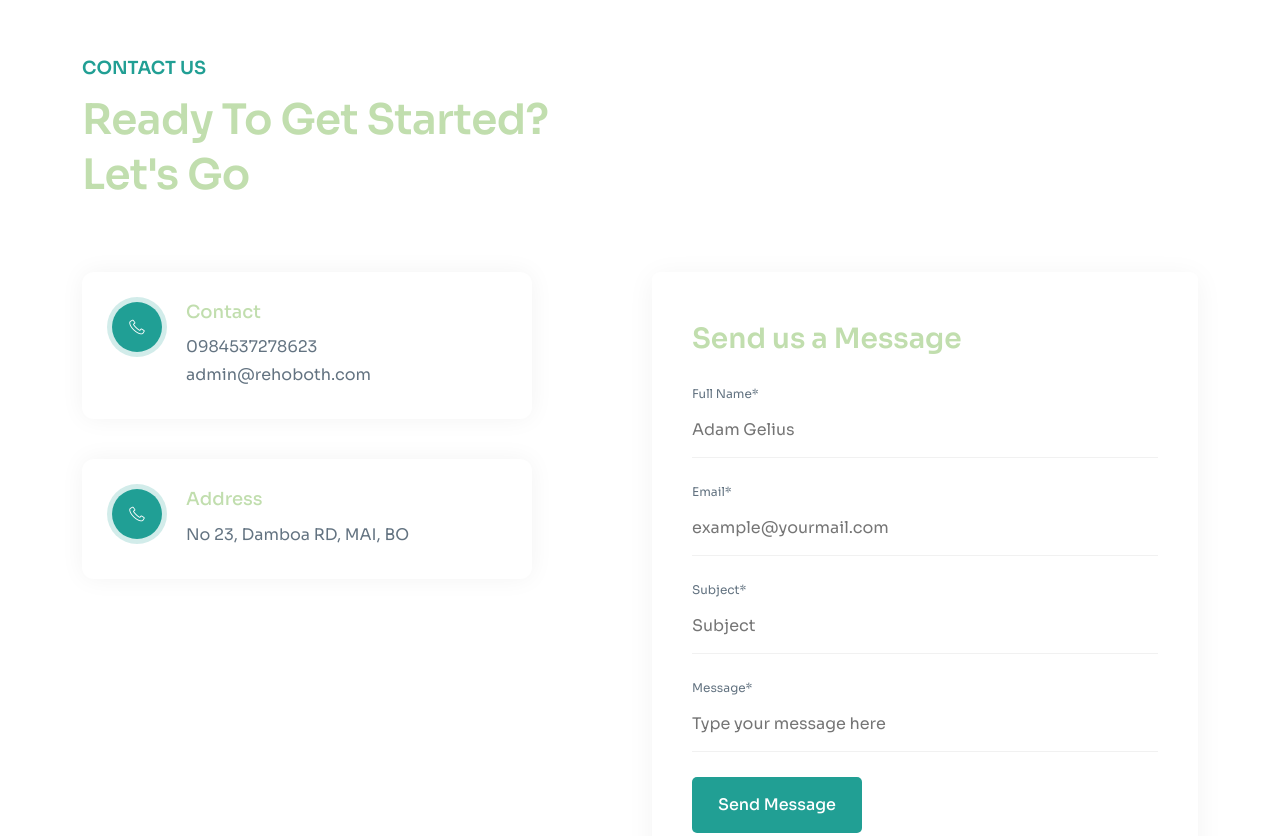
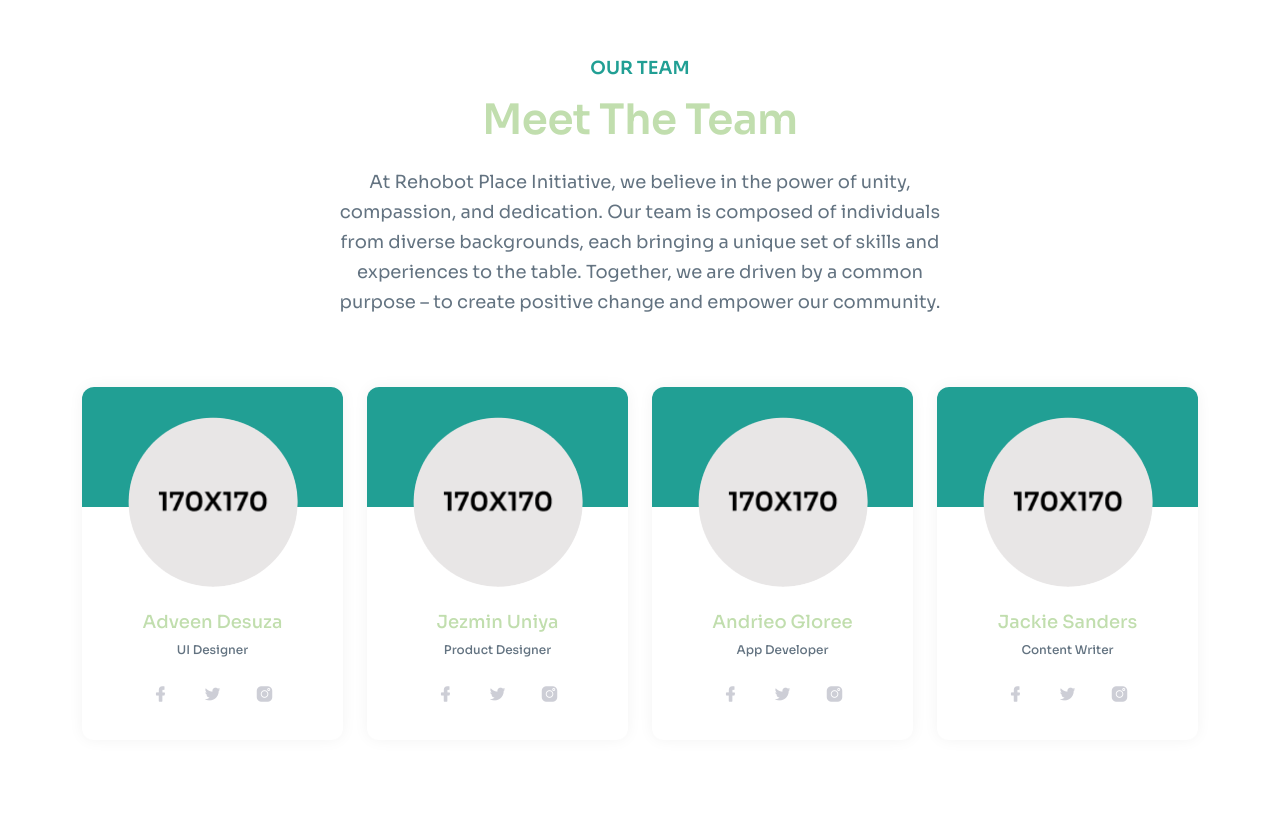
Before and after one commit to NaseerFast/NaseerFast.github.io, a plain HTML site: page about-us.html in a window 1280 px wide. Shown: the part 3423-4259 px from the top of the page. Drawn offline with Linux system fonts and the light colour scheme.

Commit message:
Update about-us.html

```diff
--- a/about-us.html
+++ b/about-us.html
@@ -578,7 +578,7 @@
     <!-- ====== FAQ End ====== -->
 
     <!-- ====== Team Start ====== -->
-    <!-- <section id="team" class="team">
+   <section id="team" class="team">
       <div class="container">
         <div class="row">
           <div class="col-lg-12">
@@ -586,8 +586,7 @@
               <span>Our Team</span>
               <h2>Meet The Team</h2>
               <p>
-                There are many variations of passages of Lorem Ipsum available
-                but the majority have suffered alteration in some form.
+                At Rehobot Place Initiative, we believe in the power of unity, compassion, and dedication. Our team is composed of individuals from diverse backgrounds, each bringing a unique set of skills and experiences to the table. Together, we are driven by a common purpose – to create positive change and empower our community.
               </p>
             </div>
           </div>
@@ -716,7 +715,7 @@
           </div>
         </div>
       </div>
-    </section> -->
+    </section>
     <!-- ====== Team End ====== -->
 
     <!-- ====== Blog Start ====== -->
```
